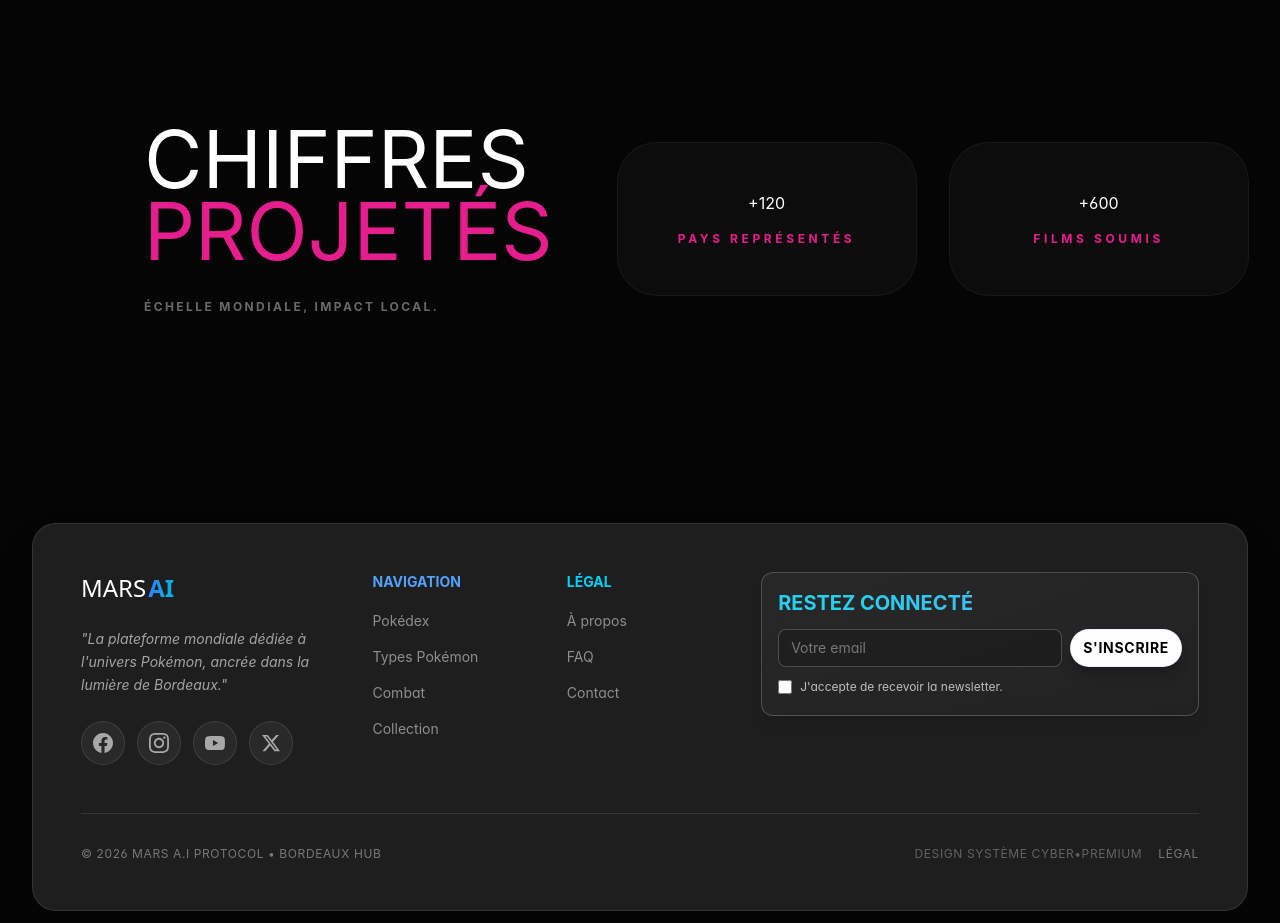
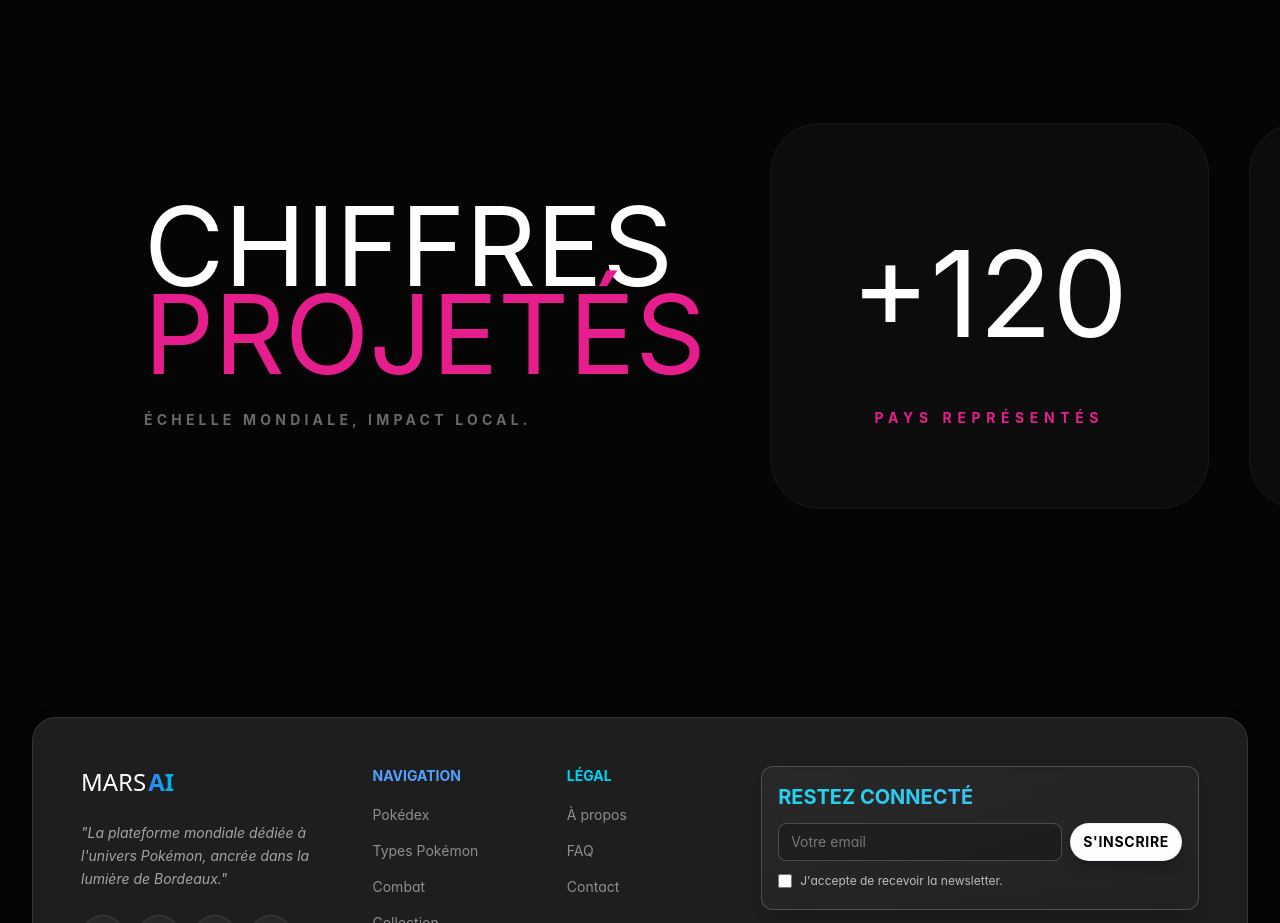
Before and after one commit to SZ-Leaf/MarsAI-Bordeaux-Pokemons, a React (Vite) app in the folder frontend/: page / in a window 1280 px wide. Shown: the part 7040-7963 px from the top of the page. Built offline with nearby package versions, Linux system fonts and the light colour scheme; no server answers.

Commit message:
update last section

```diff
--- a/frontend/src/pages/home.css
+++ b/frontend/src/pages/home.css
@@ -456,7 +456,7 @@
 }
 
 .stats-main-title {
-  @apply text-6xl md:text-[80px] font-black leading-[0.9] text-white uppercase mb-8;
+  @apply text-6xl md:text-[110px] font-black leading-[0.8] text-white uppercase mb-8 tracking-tighter;
 }
 
 .stats-accent {
@@ -464,24 +464,24 @@
 }
 
 .stats-tagline {
-  @apply text-xs font-bold text-white/40 tracking-[0.2em] uppercase;
+  @apply text-sm font-bold text-white/40 tracking-[0.3em] uppercase;
 }
 
 .stats-cards-wrapper {
-  @apply flex flex-col md:flex-row gap-8 flex-1 justify-end;
+  @apply flex flex-col md:flex-row gap-10 flex-1 justify-end;
 }
 
 .stats-number-card {
-  @apply bg-[#0c0c0c] border border-white/5 rounded-[40px] p-12 min-w-[300px] flex flex-col items-center justify-center text-center;
+  @apply bg-[#0c0c0c] border border-white/5 rounded-[50px] p-20 min-w-[380px] flex flex-col items-center justify-center text-center;
   @apply transition-all duration-300 hover:border-white/20 hover:bg-[#121212];
 }
 
 .stats-value {
-  @apply text-6xl md:text-8xl font-black text-white mb-4;
+  @apply text-7xl md:text-[120px] font-black text-white mb-6 tracking-tighter;
 }
 
 .stats-label {
-  @apply text-[10px] md:text-xs font-bold text-[#e61d8c] tracking-[0.3em] uppercase;
+  @apply text-xs md:text-sm font-bold text-[#e61d8c] tracking-[0.4em] uppercase;
 }
 
 /* Animations */
```
